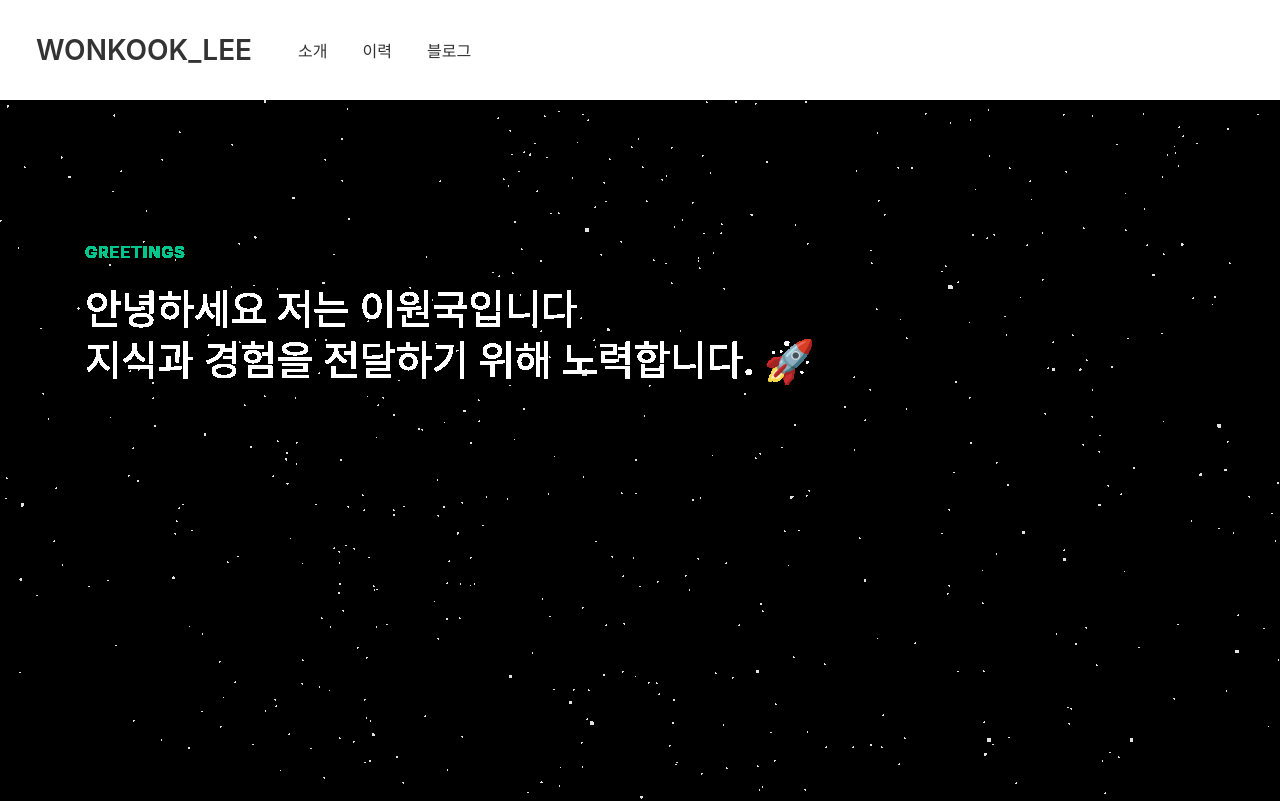
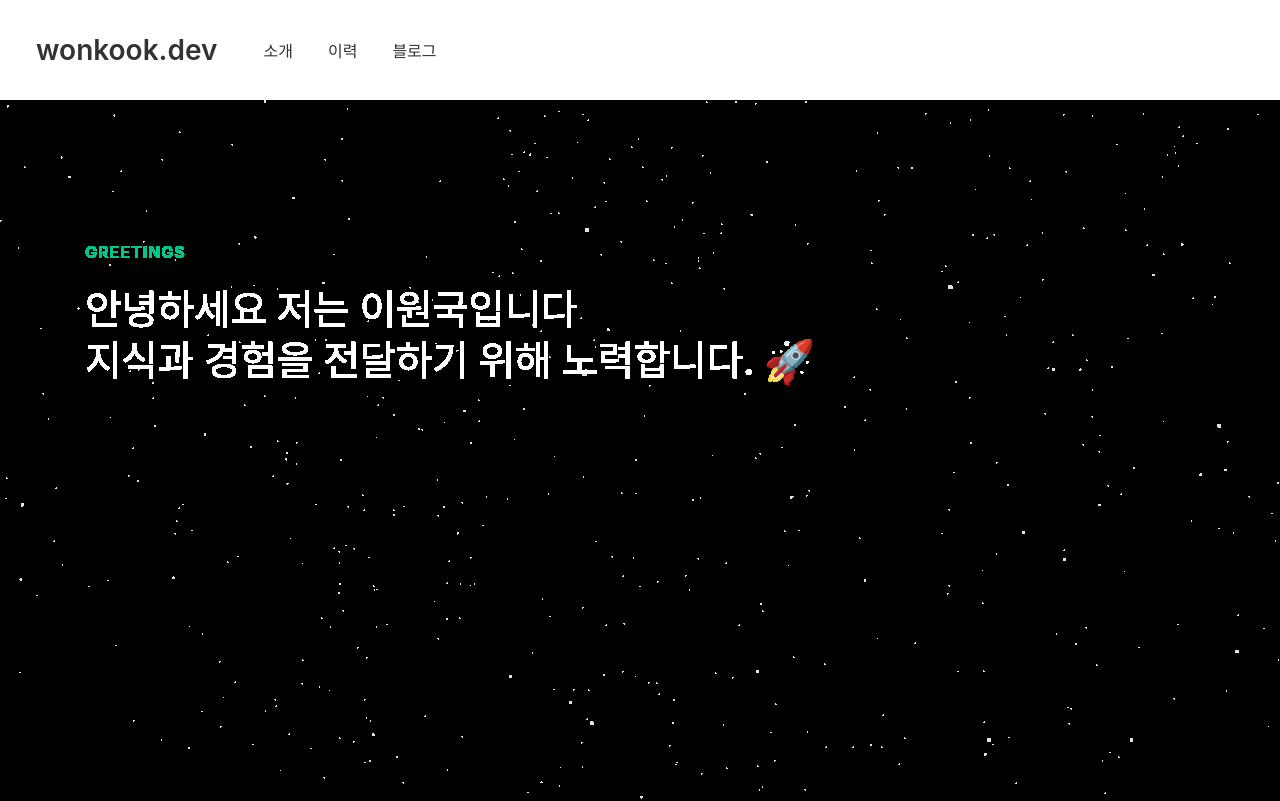
Before and after one commit to wonkooklee/gatsby-start-blog, a Gatsby site: page / in a window 1280 px wide. Shown: the top 801 px of the page. Built offline with nearby package versions, Linux system fonts and the light colour scheme; Gatsby itself is replaced by a stand-in of ours; a web font is replaced by a local one.

Commit message:
헤더 제목 변경한다

```diff
--- a/src/components/Header/Header.jsx
+++ b/src/components/Header/Header.jsx
@@ -1,30 +1,30 @@
-import React from 'react'
-import styled from "styled-components"
+import React from "react";
+import styled from "styled-components";
 
 const Header = () => {
   return (
     <StyledHeader>
       <BlogTitleContainer>
-        <BlogTitle>{`WONKOOK_LEE`}</BlogTitle>
+        <BlogTitle>{`wonkook.dev`}</BlogTitle>
       </BlogTitleContainer>
       <NavContainer>
         <NavList>
           <Nav>
-            <LinkWrapper href='#'>소개</LinkWrapper>
+            <LinkWrapper href="#">소개</LinkWrapper>
           </Nav>
           <Nav>
-            <LinkWrapper href='#'>이력</LinkWrapper>
+            <LinkWrapper href="#">이력</LinkWrapper>
           </Nav>
           <Nav>
-            <LinkWrapper href='#'>블로그</LinkWrapper>
+            <LinkWrapper href="#">블로그</LinkWrapper>
           </Nav>
         </NavList>
       </NavContainer>
     </StyledHeader>
-  )
-}
+  );
+};
 
-export default Header
+export default Header;
 
 const StyledHeader = styled.header`
   padding: 0 36px;
@@ -34,27 +34,27 @@ const StyledHeader = styled.header`
   background-color: #fff;
 `;
 
-const BlogTitleContainer = styled.div``
+const BlogTitleContainer = styled.div``;
 
 const BlogTitle = styled.h1`
   font-weight: 600;
   font-size: 28px;
   color: #333;
-`
+`;
 
-const NavContainer = styled.nav``
+const NavContainer = styled.nav``;
 
 const NavList = styled.ul`
   display: flex;
   margin-left: 46px;
-`
+`;
 
 const Nav = styled.li`
   margin-right: 35px;
-`
+`;
 
 const LinkWrapper = styled.a`
   color: #333;
   font-size: 16px;
   cursor: pointer;
-`
+`;
```
